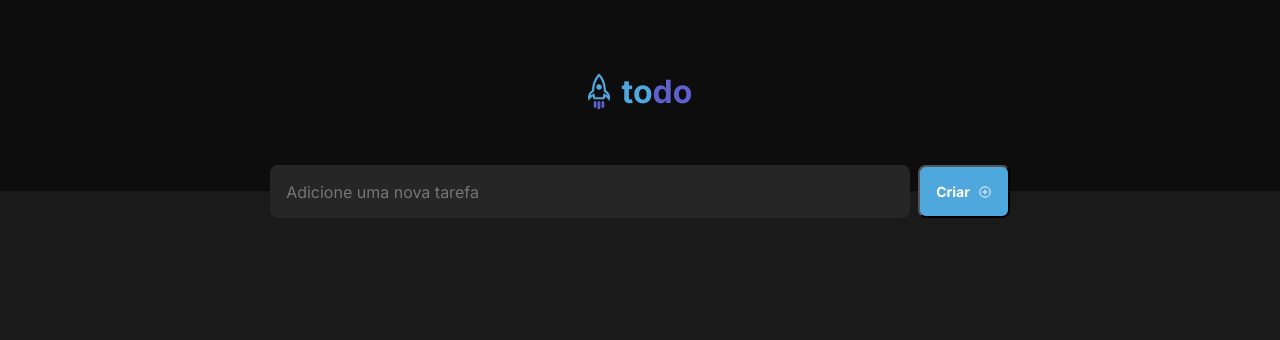
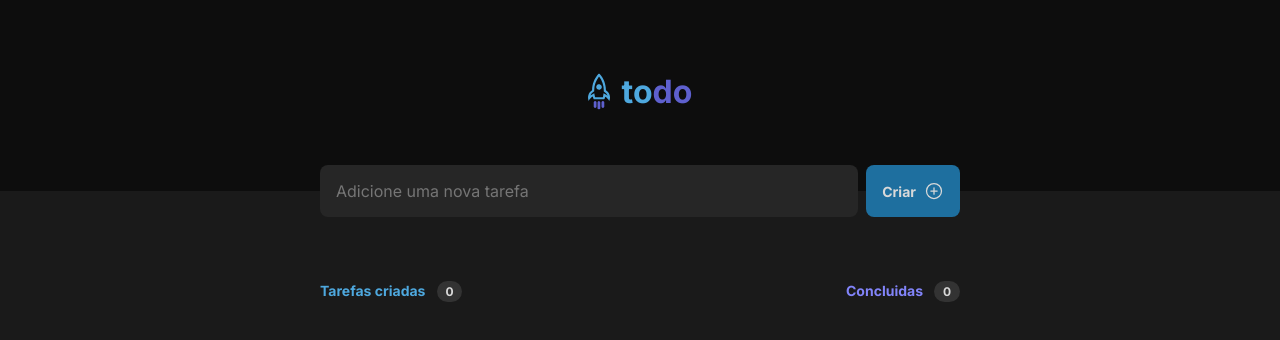
Before and after one commit to rachelmgaldino/simple-todo-app, a React (Vite) app: page / in a window 1280 px wide. Shown: the top 340 px of the page. Built offline with nearby package versions, Linux system fonts and the light colour scheme.

Commit message:
feat: add task list header and styling for created and completed tasks

```diff
--- a/src/App.jsx
+++ b/src/App.jsx
@@ -3,6 +3,8 @@ import styles from "./App.module.css";
 import "./global.css";
 
 import logo from "./assets/rocket-logo.svg";
+import clipboard from "./assets/clipboard.svg";
+
 import { PlusCircle } from "phosphor-react";
 function App() {
   return (
@@ -19,9 +21,20 @@ function App() {
           <input type="text" placeholder="Adicione uma nova tarefa" />
           <button type="submit">
             Criar
-            <PlusCircle />
+            <PlusCircle size={20} />
           </button>
         </form>
+
+        <div className={styles.taskList}>
+          <header>
+            <p className={styles.createdTasks}>
+              Tarefas criadas <span className={styles.taskCount}>0</span>
+            </p>
+            <p className={styles.doneTasks}>
+              Concluidas <span className={styles.taskCount}>0</span>
+            </p>
+          </header>
+        </div>
       </main>
     </div>
   );
--- a/src/App.module.css
+++ b/src/App.module.css
@@ -14,10 +14,15 @@
   color: var(--purple-dark);
 }
 
+main {
+  width: 50%;
+  margin: 0 auto;
+}
+
 /* form */
 .addToDoForm {
   display: flex;
-  gap: .5rem;
+  gap: 0.5rem;
   justify-content: center;
   width: 100%;
   margin-top: -1.625rem;
@@ -29,17 +34,48 @@
   padding: 1rem;
   border-radius: 8px;
   border: none;
-  width: 50%;
+  width: 100%;
 }
 
 .addToDoForm button {
   display: flex;
-  background: var(--blue);
-  color: var(--white);
-  gap: .5rem;
+  background: var(--blue-dark);
+  color: var(--gray-200);
+  gap: 0.5rem;
   align-items: center;
   padding: 1rem;
-  border-radius: .5rem;
+  border-radius: 0.5rem;
+  font-weight: 700;
+  font-size: 0.875rem;
+  border: none;
+}
+
+/* toDoList */
+.taskList header {
+  display: flex;
+  justify-content: space-between;
+  margin-top: 4rem;
+}
+
+.createdTasks, .doneTasks {
+  font-size: 0.875rem;
   font-weight: bold;
-  font-size: .875rem;
 }
+
+.createdTasks {
+  color: var(--blue);
+}
+
+.doneTasks {
+  color: var(--purple);
+}
+
+.taskCount {
+  font-size: 0.75rem;
+  color: var(--gray-200);
+  background-color: var(--gray-400);
+  padding: 0.2rem 0.55rem;
+  border-radius: 999px;
+  display: inline-block;
+  margin-left: 8px;
+}
```
